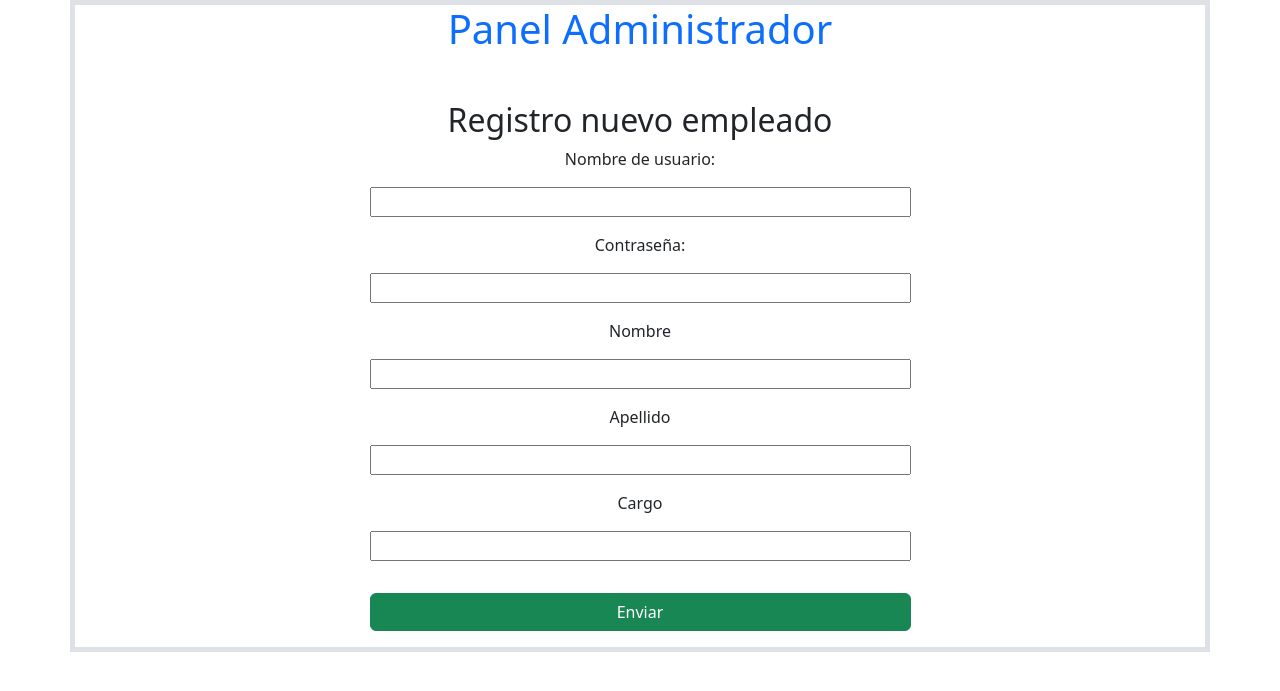
After one commit to nasre21/Black_buster_project, a Flask app: page /admin in a window 1280 px wide. The commit adds this page. Shown: the top 691 px of the page. Run offline with Flask 3, Linux system fonts and the light colour scheme; some libraries are stand-ins or nearby versions.

Commit message:
estoy trabajando en las templates y el registro

```diff
--- a/app.py
+++ b/app.py
@@ -88,5 +88,10 @@ app.route('/inventario/<int:id_pelicula>', methods=['GET'])(get_one_inventario)
 @app.route('/prueba')
 def prueba():
     return render_template('login.html')
+
+
+@app.route('/admin')
+def admin():
+    return render_template('registro.html')
 if __name__ == '__main__':
     app.run(debug=True)
--- /dev/null
+++ b/static/css/styles.css
@@ -0,0 +1,3 @@
+/* *{
+    border:  1px solid gray;
+} */
--- /dev/null
+++ b/templates/base.html
@@ -0,0 +1,23 @@
+<!DOCTYPE html>
+<html>
+<head>
+    <title>Título de la Página</title>
+    <!-- Aquí puedes incluir tus estilos CSS y scripts JS comunes -->
+    <link rel="stylesheet" type="text/css" href="{{ url_for('static', filename='css/bootstrap.min.css') }}">
+    <link rel="stylesheet" type="text/css" href="{{ url_for('static', filename='css/styles.css') }}">
+</head>
+<body class="border border-5 container">
+    <header>
+        <h1 class="text-center text-primary mb-5">Panel Administrador</h1>
+    </header>
+
+    <div class="content">
+        {% block content %}
+        {% endblock %}
+    </div>
+
+
+    <script src="{{ url_for('static', filename='js/bootstrap.bundle.min.js') }}"></script>
+
+</body>
+</html>
--- /dev/null
+++ b/templates/registro.html
@@ -0,0 +1,34 @@
+{% extends 'base.html' %}
+
+{% block content %}
+<div class="registro container d-flex flex-column justify-content-center text-center">
+
+    <h2 class="text-center" >Registro nuevo empleado</h2>
+    {% if error_message %}
+    <p style="color: red;">{{ error_message }}</p>
+    {% endif %}
+
+    <form method="POST" class="form d-flex flex-column ">
+
+        <label for="username">Nombre de usuario:</label>
+        <input class="w-50 mx-auto my-3" type="text" name="username" id="username" required>
+
+        <label for="password">Contraseña:</label>
+        <input class="w-50 mx-auto my-3" type="password" name="password" id="password" required>
+
+        <label for="nombre">Nombre</label>
+        <input class="w-50 mx-auto my-3" type="text" name="nombre" id="nombre" required>
+
+        <label for="apellido">Apellido</label>
+        <input class="w-50 mx-auto my-3" type="text" name="apellido" id="apellido" required>
+
+        <label for="cargo">Cargo</label>
+        <input class="w-50 mx-auto my-3" type="text" name="cargo" id="cargo" required>
+
+
+        <input class="w-50 mx-auto my-3 btn  btn-success" type="submit" value="Enviar">
+    </form>
+
+</div>
+
+{% endblock %}
```
Also changed, not shown: auth/auth.py (added, +16 -0 lines), routes/templates.py (added, +33 -0 lines), templates/login.html (+8 -4 lines).
